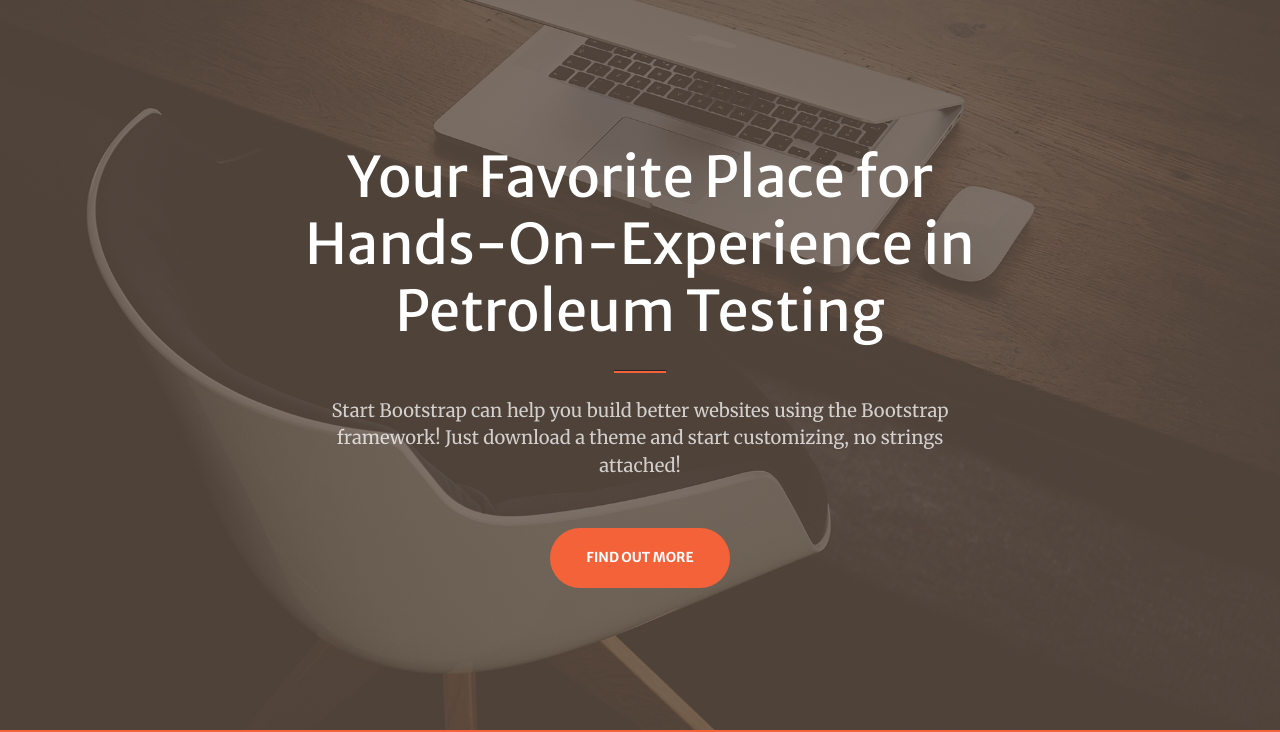
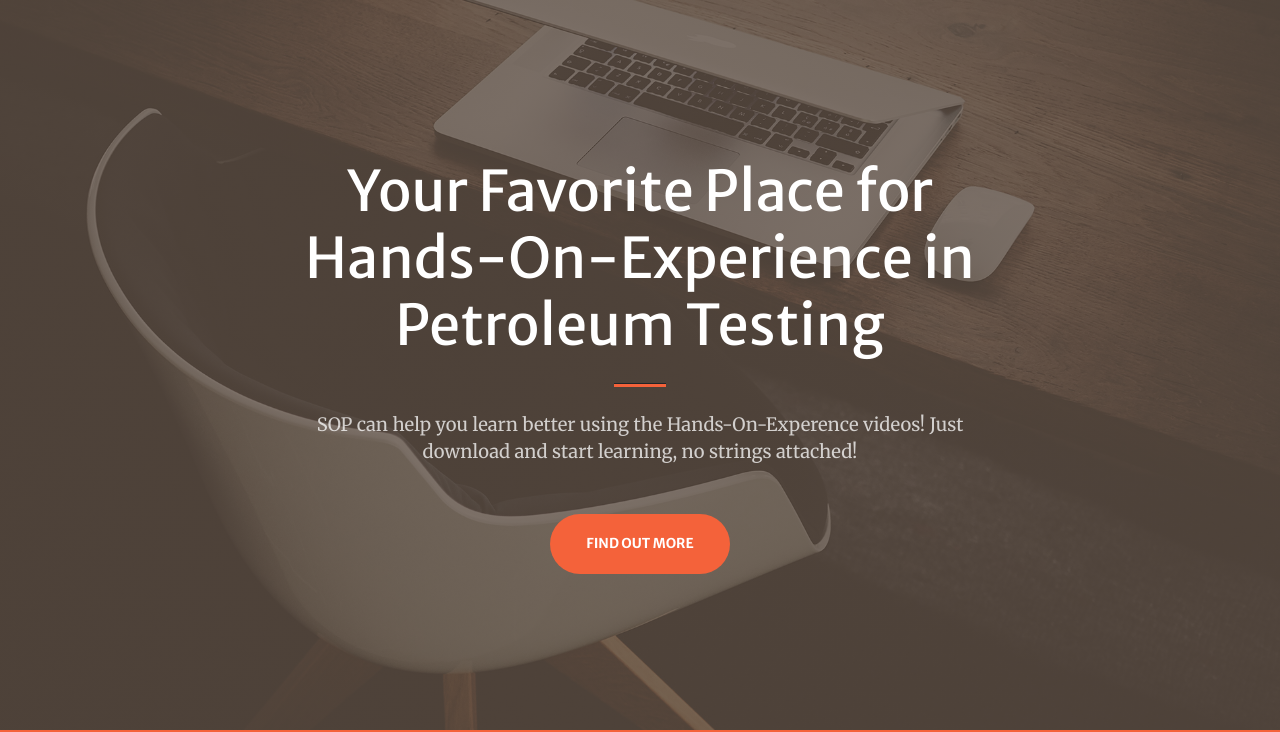
Before and after one commit to IbkWilliams1/practice-two, a plain HTML site: page index.html in a window 1280 px wide. Shown: the part 70-802 px from the top of the page. Drawn offline with nearby package versions, Linux system fonts and the light colour scheme; some packages are replaced by stand-ins of ours; a script that the page names is missing.

Commit message:
index page updated

```diff
--- a/index.html
+++ b/index.html
@@ -43,7 +43,7 @@
                         <hr class="divider" />
                     </div>
                     <div class="col-lg-8 align-self-baseline">
-                        <p class="text-white-75 mb-5">Start Bootstrap can help you build better websites using the Bootstrap framework! Just download a theme and start customizing, no strings attached!</p>
+                        <p class="text-white-75 mb-5">SOP can help you learn better using the Hands-On-Experence videos! Just download  and start learning, no strings attached!</p>
                         <a class="btn btn-primary btn-xl" href="#about">Find Out More</a>
                     </div>
                 </div>
```
